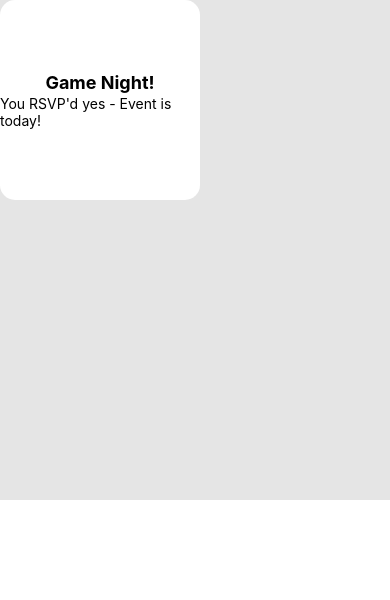
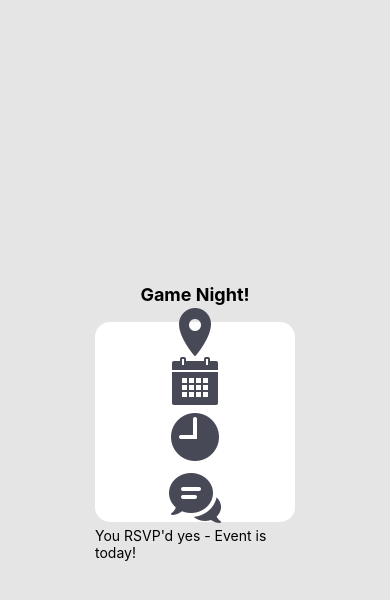
Before and after one commit to kellydinneen/likemindedly-project, a React Native app: screen / in a window 390 px wide. Shown: the top 600 px of the page. Built offline with nearby package versions, Linux system fonts and the light colour scheme.

Commit message:
Fix App styling

```diff
--- a/App.js
+++ b/App.js
@@ -4,7 +4,7 @@ import Card from './Card';
 
 const App = () => {
   return (
-    <View style={{backgroundColor: '#E5E5E5', height: 500}}>
+    <View style={{backgroundColor: '#E5E5E5', flex: 1, justifyContent: 'center', alignItems: 'center'}}>
       <Card/>
     </View>
   );
--- a/Card.js
+++ b/Card.js
@@ -12,7 +12,7 @@ const Card = () => {
   // const [dropdownVisible, setDropdownVisible] = useState(false);
   const icons = [markerIcon, calendarIcon, clockIcon, messagingIcon];
   const iconsDisplay = icons.map(icon =>
-    <Image style={styles.icon} src={icon}/>
+    <Image style={styles.icon} source={icon}/>
   );
   const details = ['Gorge Garmin Street ...','Mon, September 21st','10:00AM']
   const detailsDisplay = details.map(detail => <Text style={styles.detail}>{detail}</Text>)
@@ -20,6 +20,7 @@ const Card = () => {
   return (
     <View style={styles.container}>
       <Text style={styles.title}>Game Night!</Text>
+      {iconsDisplay}
       <Text>You RSVP'd yes - Event is today!</Text>
     </View>
   );
```
